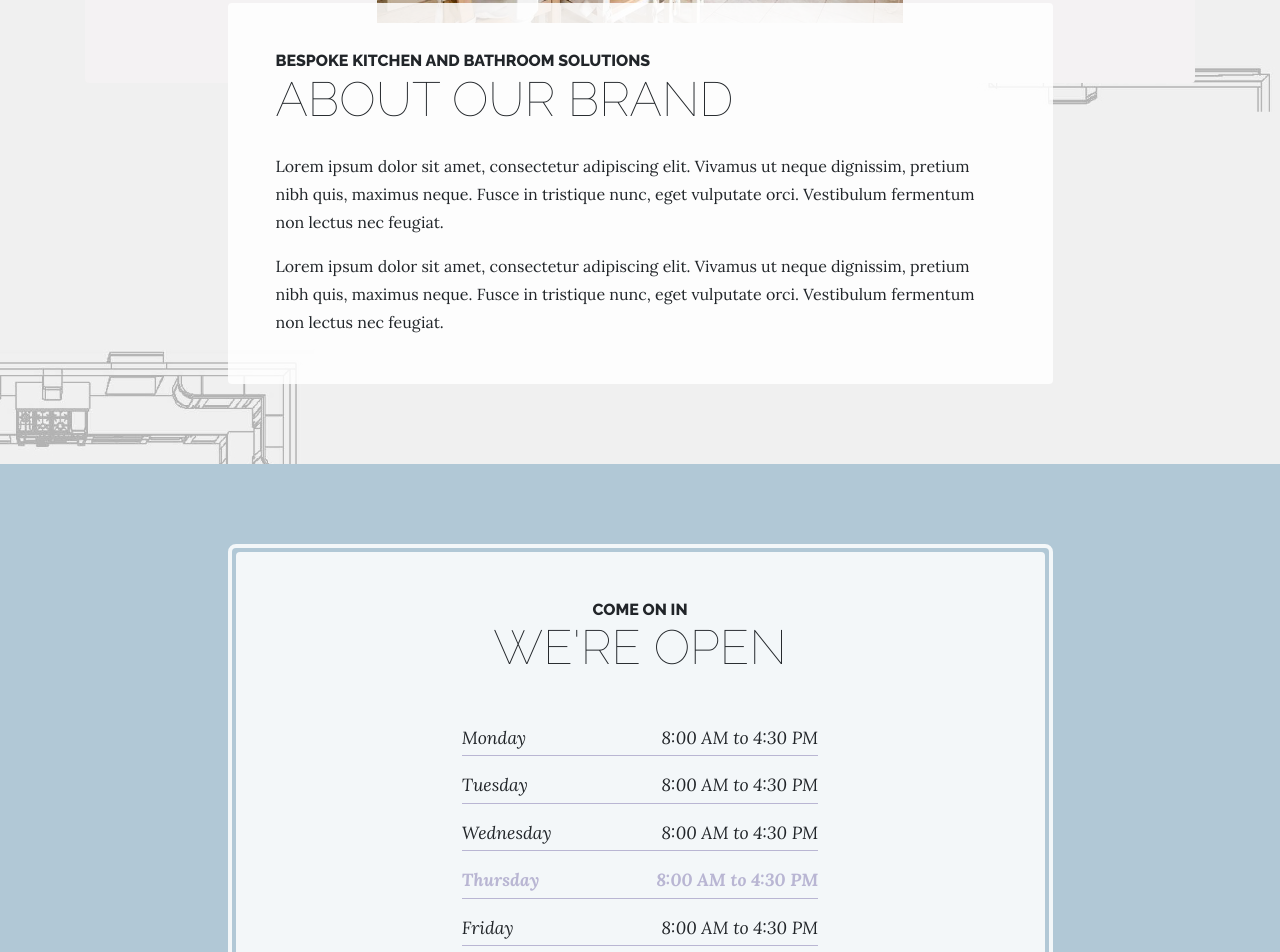
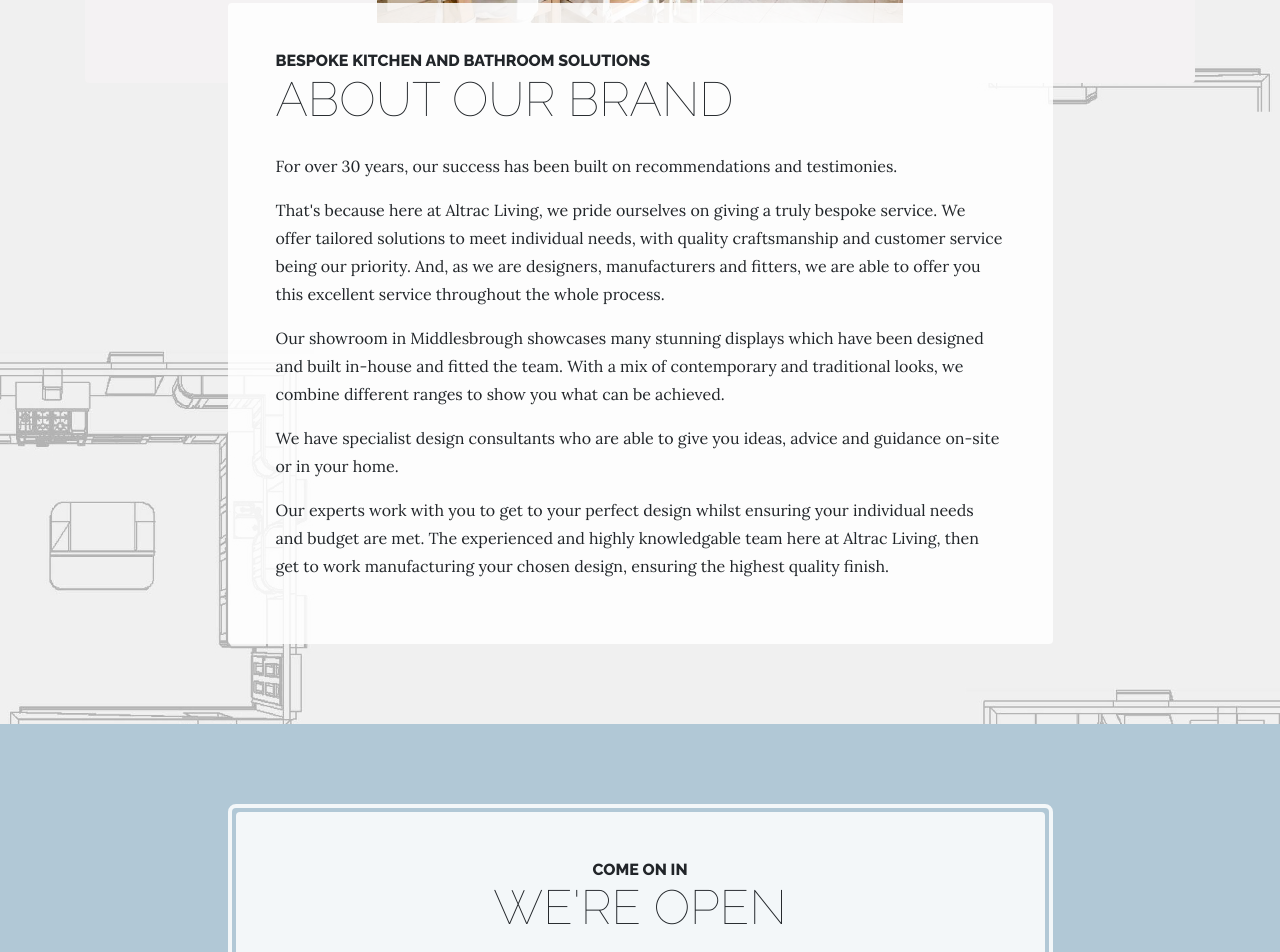
Before and after one commit to Ehuf/altracLiving, a website: page contact.html in a window 1280 px wide. Shown: the part 771-1723 px from the top of the page. Drawn offline with Linux system fonts and the light colour scheme; some packages are replaced by stand-ins of ours.

Commit message:
added about section

```diff
--- a/contact.html
+++ b/contact.html
@@ -72,9 +72,15 @@
                   <span class="section-heading-upper">Bespoke Kitchen and Bathroom Solutions</span>
                   <span class="section-heading-lower">About Our Brand</span>
                 </h2>
-                <p>Lorem ipsum dolor sit amet, consectetur adipiscing elit. Vivamus ut neque dignissim, pretium nibh quis, maximus neque. Fusce in tristique nunc, eget vulputate orci. Vestibulum fermentum non lectus nec feugiat.
-                <p class="mb-0">Lorem ipsum dolor sit amet, consectetur adipiscing elit. Vivamus ut neque dignissim, pretium nibh quis, maximus neque. Fusce in tristique nunc, eget vulputate orci. Vestibulum fermentum non lectus nec feugiat.
-              </div>
+                <p>For over 30 years, our success has been built on recommendations and testimonies. </p>
+
+                <p>That's because here at Altrac Living, we pride ourselves on giving a truly bespoke service. We offer tailored solutions to meet individual needs, with quality craftsmanship and customer service being our priority. And, as we are designers, manufacturers and fitters, we are able to offer you this excellent service throughout the whole process. </p>
+
+                <p> Our showroom in Middlesbrough showcases many stunning displays which have been designed and built in-house and fitted the team. With a mix of contemporary and traditional looks, we combine different ranges to show you what can be achieved. </p>
+
+                <p>We have specialist design consultants who are able to give you ideas, advice and guidance on-site or in your home. </p>
+
+                <p>Our experts work with you to get to your perfect design whilst ensuring your individual needs and budget are met. The experienced and highly knowledgable team here at Altrac Living, then get to work manufacturing your chosen design, ensuring the highest quality finish.</p></div>
             </div>
           </div>
         </div>
```
Also changed, not shown: about.html (+8 -3 lines).
